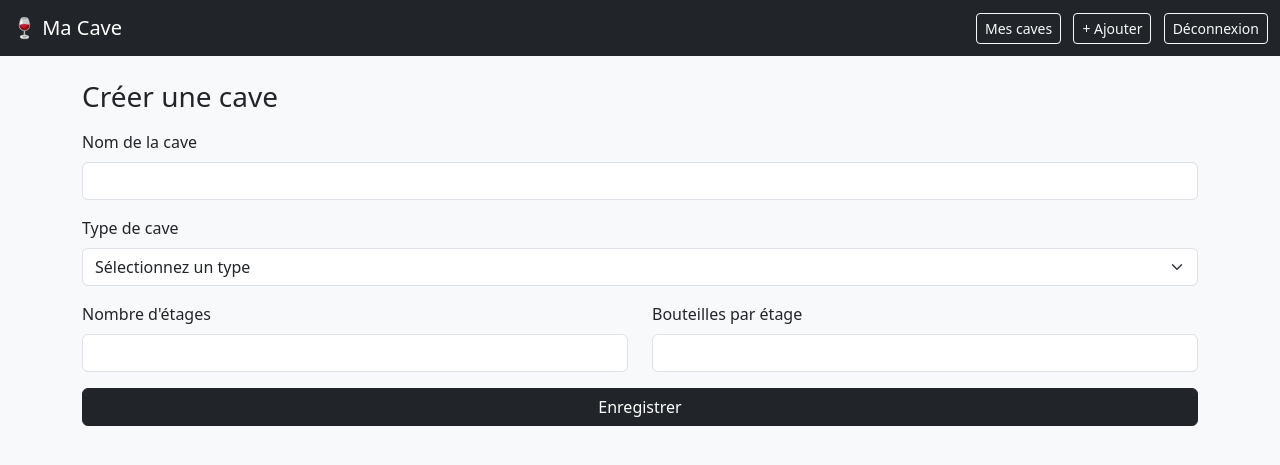
After one commit to ttiot/cave_vin, a Flask app: page /cellars/add in a window 1280 px wide. The commit adds this page. Shown: the top 465 px of the page. Run offline with Flask 3, Linux system fonts and the light colour scheme; the visitor is signed in with stand-in values (Sample User, id 1); data comes from the database, SQL or seed files in the repository; some libraries are stand-ins or nearby versions.

Commit message:
Add cellar management and link wines to cellars

```diff
--- a/app.py
+++ b/app.py
@@ -1,7 +1,7 @@
 from flask import Flask, render_template, request, redirect, url_for, flash
 from flask_login import LoginManager, login_user, logout_user, login_required, current_user
 from werkzeug.security import generate_password_hash, check_password_hash
-from models import db, User, Wine
+from models import db, User, Wine, Cellar
 from config import Config
 import requests
 
@@ -113,11 +113,63 @@ def create_app():
     @login_required
     def index():
         wines = Wine.query.order_by(Wine.name.asc()).all()
-        return render_template('index.html', wines=wines)
+        cellars = Cellar.query.order_by(Cellar.name.asc()).all()
+        return render_template('index.html', wines=wines, cellars=cellars)
+
+    @app.route('/cellars', methods=['GET'])
+    @login_required
+    def list_cellars():
+        cellars = Cellar.query.order_by(Cellar.name.asc()).all()
+        return render_template('cellars.html', cellars=cellars)
+
+    @app.route('/cellars/add', methods=['GET', 'POST'])
+    @login_required
+    def add_cellar():
+        if request.method == 'POST':
+            name = (request.form.get('name') or '').strip()
+            cellar_type = request.form.get('cellar_type')
+            floors = request.form.get('floors', type=int)
+            bottles_per_floor = request.form.get('bottles_per_floor', type=int)
+
+            context = {
+                'name': name,
+                'cellar_type': cellar_type,
+                'floors': floors,
+                'bottles_per_floor': bottles_per_floor,
+            }
+
+            if not name:
+                flash("Le nom de la cave est obligatoire.")
+                return render_template('add_cellar.html', **context)
+
+            if cellar_type not in {'naturelle', 'electrique'}:
+                flash("Veuillez sélectionner un type de cave valide.")
+                return render_template('add_cellar.html', **context)
+
+            if not floors or floors <= 0 or not bottles_per_floor or bottles_per_floor <= 0:
+                flash("Les nombres d'étages et de bouteilles par étage doivent être positifs.")
+                return render_template('add_cellar.html', **context)
+
+            cellar = Cellar(name=name,
+                            cellar_type=cellar_type,
+                            floors=floors,
+                            bottles_per_floor=bottles_per_floor)
+            db.session.add(cellar)
+            db.session.commit()
+            flash('Cave créée avec succès.')
+            return redirect(url_for('list_cellars'))
+
+        return render_template('add_cellar.html')
 
     @app.route('/add', methods=['GET', 'POST'])
     @login_required
     def add_wine():
+        cellars = Cellar.query.order_by(Cellar.name.asc()).all()
+
+        if not cellars:
+            flash("Créez d'abord une cave avant d'ajouter des bouteilles.")
+            return redirect(url_for('add_cellar'))
+
         if request.method == 'POST':
             barcode = request.form.get('barcode') or None
             name = (request.form.get('name') or '').strip()
@@ -125,6 +177,16 @@ def create_app():
             grape = (request.form.get('grape') or '').strip()
             year = request.form.get('year') or None
             description = (request.form.get('description') or '').strip()
+            cellar_id = request.form.get('cellar_id', type=int)
+
+            if not cellar_id:
+                flash("Veuillez sélectionner une cave pour y ajouter le vin.")
+                return render_template('add_wine.html', cellars=cellars, selected_cellar_id=cellar_id)
+
+            cellar = Cellar.query.get(cellar_id)
+            if not cellar:
+                flash("La cave sélectionnée est introuvable.")
+                return render_template('add_wine.html', cellars=cellars, selected_cellar_id=cellar_id)
 
             # Recherche auto via OpenFoodFacts si code-barres et pas de nom
             if barcode and not name:
@@ -142,12 +204,14 @@ def create_app():
                 image_url = None
 
             wine = Wine(name=name or 'Vin sans nom', region=region, grape=grape, year=year,
-                        barcode=barcode, description=description, image_url=image_url)
+                        barcode=barcode, description=description, image_url=image_url,
+                        cellar=cellar)
             db.session.add(wine)
             db.session.commit()
             flash('Vin ajouté avec succès.')
             return redirect(url_for('index'))
-        return render_template('add_wine.html')
+        selected_cellar_id = cellars[0].id if len(cellars) == 1 else None
+        return render_template('add_wine.html', cellars=cellars, selected_cellar_id=selected_cellar_id)
 
     return app
 
--- a/models.py
+++ b/models.py
@@ -2,12 +2,28 @@ from flask_sqlalchemy import SQLAlchemy
 from flask_login import UserMixin
 
 db = SQLAlchemy()
+
 
 class User(UserMixin, db.Model):
     id = db.Column(db.Integer, primary_key=True)
     username = db.Column(db.String(80), unique=True, nullable=False)
     password = db.Column(db.String(200), nullable=False)
     has_temporary_password = db.Column(db.Boolean, default=False, nullable=False)
+
+
+class Cellar(db.Model):
+    id = db.Column(db.Integer, primary_key=True)
+    name = db.Column(db.String(120), nullable=False)
+    cellar_type = db.Column(db.String(50), nullable=False)
+    floors = db.Column(db.Integer, nullable=False)
+    bottles_per_floor = db.Column(db.Integer, nullable=False)
+
+    wines = db.relationship("Wine", back_populates="cellar", lazy="dynamic")
+
+    @property
+    def capacity(self):
+        return self.floors * self.bottles_per_floor
+
 
 class Wine(db.Model):
     id = db.Column(db.Integer, primary_key=True)
@@ -19,3 +35,6 @@ class Wine(db.Model):
     description = db.Column(db.Text)
     image_url = db.Column(db.String(255))
     quantity = db.Column(db.Integer, default=1)
+    cellar_id = db.Column(db.Integer, db.ForeignKey("cellar.id"), nullable=False)
+
+    cellar = db.relationship("Cellar", back_populates="wines")
--- /dev/null
+++ b/templates/add_cellar.html
@@ -0,0 +1,29 @@
+{% extends "base.html" %}
+{% block content %}
+<h3>Créer une cave</h3>
+<form method="POST" class="mt-3">
+  <div class="mb-3">
+    <label class="form-label">Nom de la cave</label>
+    <input type="text" class="form-control" name="name" value="{{ name or '' }}" required>
+  </div>
+  <div class="mb-3">
+    <label class="form-label">Type de cave</label>
+    <select class="form-select" name="cellar_type" required>
+      <option value="" disabled {% if not cellar_type %}selected{% endif %}>Sélectionnez un type</option>
+      <option value="naturelle" {% if cellar_type == 'naturelle' %}selected{% endif %}>Cave naturelle</option>
+      <option value="electrique" {% if cellar_type == 'electrique' %}selected{% endif %}>Cave électrique de conservation</option>
+    </select>
+  </div>
+  <div class="row">
+    <div class="col-md-6 mb-3">
+      <label class="form-label">Nombre d'étages</label>
+      <input type="number" class="form-control" name="floors" min="1" value="{{ floors or '' }}" required>
+    </div>
+    <div class="col-md-6 mb-3">
+      <label class="form-label">Bouteilles par étage</label>
+      <input type="number" class="form-control" name="bottles_per_floor" min="1" value="{{ bottles_per_floor or '' }}" required>
+    </div>
+  </div>
+  <button type="submit" class="btn btn-dark w-100">Enregistrer</button>
+</form>
+{% endblock %}
--- a/templates/base.html
+++ b/templates/base.html
@@ -13,6 +13,7 @@
     <a class="navbar-brand" href="{{ url_for('index') }}">🍷 Ma Cave</a>
     <div>
       {% if current_user.is_authenticated %}
+      <a href="{{ url_for('list_cellars') }}" class="btn btn-outline-light btn-sm me-2">Mes caves</a>
       <a href="{{ url_for('add_wine') }}" class="btn btn-outline-light btn-sm me-2">+ Ajouter</a>
       <a href="{{ url_for('logout') }}" class="btn btn-outline-light btn-sm">Déconnexion</a>
       {% endif %}
--- a/templates/index.html
+++ b/templates/index.html
@@ -4,6 +4,9 @@
   <h3 class="m-0">Mes vins</h3>
   <a href="{{ url_for('add_wine') }}" class="btn btn-dark">+ Ajouter</a>
 </div>
+{% if not cellars %}
+<div class="alert alert-warning">Vous n'avez pas encore de cave. <a href="{{ url_for('add_cellar') }}" class="alert-link">Créez-en une</a> pour commencer à ajouter des bouteilles.</div>
+{% endif %}
 <div class="row row-cols-1 row-cols-md-3 g-4">
   {% for wine in wines %}
   <div class="col">
@@ -20,7 +23,8 @@
         {% if wine.barcode %}<span class="badge text-bg-secondary">EAN: {{ wine.barcode }}</span>{% endif %}
       </div>
       <div class="card-footer bg-white">
-        <small class="text-muted">Quantité : {{ wine.quantity }}</small>
+        <small class="text-muted d-block">Quantité : {{ wine.quantity }}</small>
+        <small class="text-muted">Cave : {{ wine.cellar.name }}</small>
       </div>
     </div>
   </div>
```
Also changed, not shown: templates/add_wine.html (+11 -0 lines), templates/cellars.html (added, +26 -0 lines).
